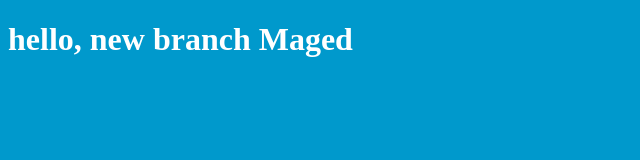
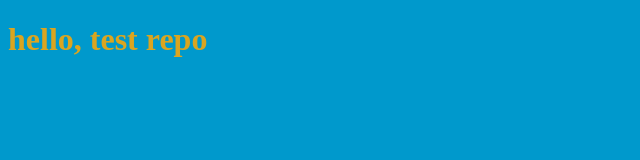
Before and after one commit to Mosatfa/myproject, a plain HTML site: page index.html in a window 1280 px wide. Shown: the whole page, without its empty margins (0-640 px from the left). Drawn offline with Linux system fonts and the light colour scheme.

Commit message:
test repo

```diff
--- a/index.html
+++ b/index.html
@@ -7,7 +7,7 @@
     <link rel="stylesheet" href="style.css">
 </head>
 <body>
-    <h1>hello, new branch Maged </h1>
+    <h1>hello, test repo</h1>
     <script src="app.js"></script>
 </body>
 </html>
--- a/style.css
+++ b/style.css
@@ -1,5 +1,5 @@
 h1{
-    color: #fff;
+    color: goldenrod;
 }
 body {
     background-color: #09c;
```
